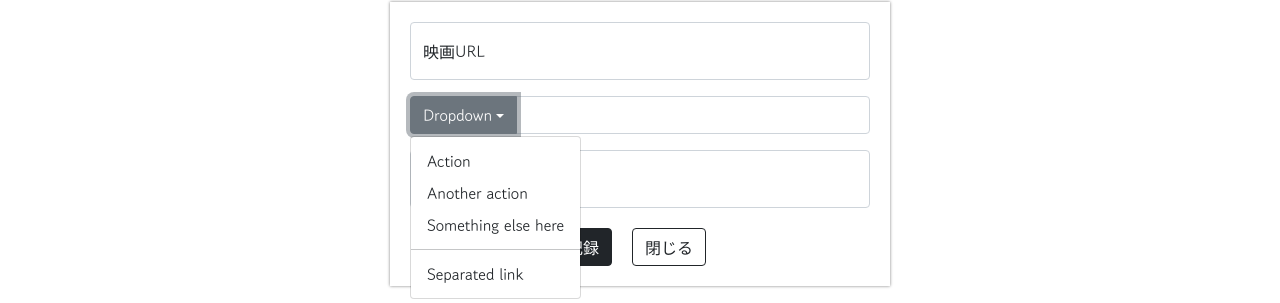
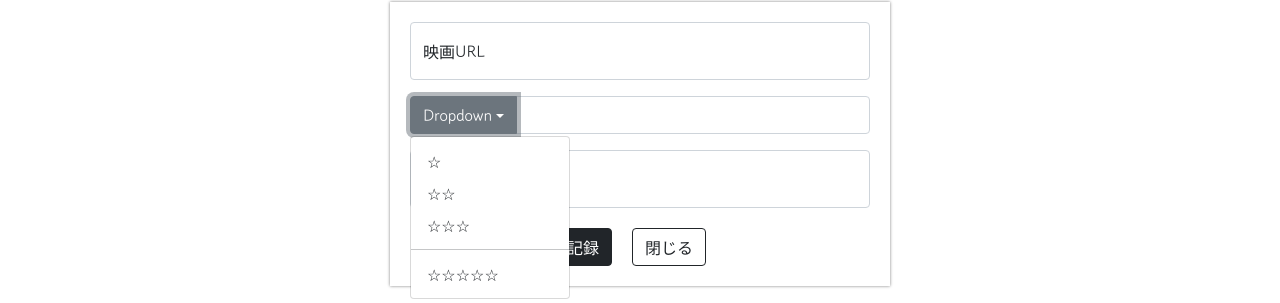
Before and after one commit to mokomokosparta/mypage, a plain HTML site: page index.html in a window 1280 px wide. Both pictures are taken after a click on the button "Dropdown". Shown: the part 268-571 px from the top of the page. Drawn offline with nearby package versions, Linux system fonts and the light colour scheme.

Commit message:
Update index.html

```diff
--- a/index.html
+++ b/index.html
@@ -96,6 +96,11 @@
         .mycomment {
             color: gray;
         }
+        input-group mb{
+             background-color: gray;
+        }
+        input-group mb > li{
+            color:
 
     </style>
 
@@ -115,17 +120,17 @@
     <div class="input-group mb-3">
       <button class="btn btn-outline-secondary dropdown-toggle" type="button" data-bs-toggle="dropdown" aria-expanded="false">Dropdown</button>
       <ul class="dropdown-menu">
-        <li><a class="dropdown-item" href="#">Action</a></li>
-        <li><a class="dropdown-item" href="#">Another action</a></li>
-        <li><a class="dropdown-item" href="#">Something else here</a></li>
+        <li><a class="dropdown-item" href="#">☆</a></li>
+        <li><a class="dropdown-item" href="#">☆☆</a></li>
+        <li><a class="dropdown-item" href="#">☆☆☆</a></li>
         <li><hr class="dropdown-divider"></li>
-        <li><a class="dropdown-item" href="#">Separated link</a></li>
+        <li><a class="dropdown-item" href="#">☆☆☆☆☆</a></li>
       </ul>
   <input type="text" class="form-control" aria-label="Text input with dropdown button">
 </div>
     <div class="form-floating">
         <input type="password" class="form-control" id="floatingPassword" placeholder="Password">
-        <label for="floatingPassword">kokoko</label>
+        <label for="floatingPassword">コメント</label>
     </div>
     <div class="mybtn">
         <button type="button" class="btn btn-dark">記録</button>
```
